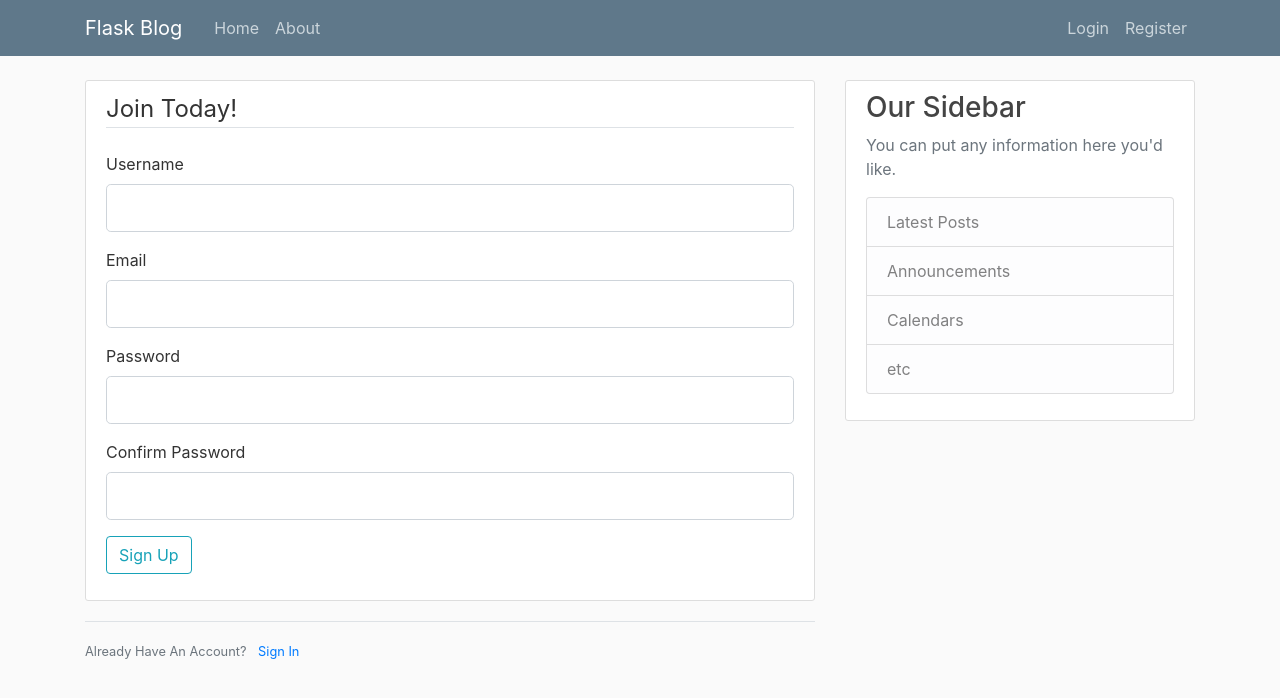
After one commit to iheathers/Flask_Project, a Flask app: page /register in a window 1280 px wide. The commit adds this page. Shown: the top 698 px of the page. Run offline with Flask 2, Linux system fonts and the light colour scheme; some libraries are stand-ins or nearby versions.

Commit message:
Add forms and user input

```diff
--- a/flaskblog.py
+++ b/flaskblog.py
@@ -1,5 +1,9 @@
-from flask import Flask, render_template, url_for
+from flask import Flask, render_template, url_for, flash, redirect
+from forms import RegistrationForm, LoginForm
+
 app = Flask(__name__)
+
+app.config['SECRET_KEY'] = 'a1ef7fc0a272150e113764b122e9d9a8'
 
 posts = [
     {
@@ -28,5 +32,25 @@ def home():
 def about():
     return render_template('about.html', title='About')
 
+@app.route('/register', methods=['GET', 'POST'])
+def register():
+    form = RegistrationForm()
+    if form.validate_on_submit():
+        flash(f'Account created for {form.username.data}!', 'success')
+        return redirect(url_for('home'))
+    return render_template('register.html', title='Register', form=form)
+
+
+@app.route('/login', methods=['GET', 'POST'])
+def login():
+    form = LoginForm()
+    if form.validate_on_submit():
+        if form.email.data == "admin@gmail.com" and form.password.data == "password":
+            flash(" You are logged in!", 'success')
+            return redirect(url_for('home'))
+        else:
+            flash("Login Unsuccessfull. Please check username and password.", 'danger')
+    return render_template('login.html', title='Login', form=form)
+
 if __name__ == '__main__':
     app.run(debug=True)
--- /dev/null
+++ b/forms.py
@@ -0,0 +1,27 @@
+from flask_wtf import FlaskForm
+from wtforms import StringField, PasswordField, SubmitField, BooleanField
+from wtforms.validators import DataRequired, Length, Email, EqualTo
+
+class RegistrationForm(FlaskForm):
+    username = StringField('Username',
+                            validators=[DataRequired(), Length(min=2, max=20)])
+
+    email = StringField('Email',
+                        validators=[DataRequired(), Email()])
+
+    password = PasswordField('Password', validators=[DataRequired()])
+
+    confirm_password = PasswordField('Confirm Password',
+                                    validators=[DataRequired(), EqualTo('password')])
+
+    submit = SubmitField('Sign Up')
+
+class LoginForm(FlaskForm):
+
+    email = StringField('Email',
+                        validators=[DataRequired(), Email()])
+
+    password = PasswordField('Password', validators=[DataRequired()])
+    remember = BooleanField('Remember Me')
+
+    submit = SubmitField('Login')
--- a/templates/layout.html
+++ b/templates/layout.html
@@ -26,13 +26,13 @@
             </button>
             <div class="collapse navbar-collapse" id="navbarToggle">
                 <div class="navbar-nav mr-auto">
-                <a class="nav-item nav-link" href="/">Home</a>
-                <a class="nav-item nav-link" href="/about">About</a>
+                <a class="nav-item nav-link" href="{{ url_for('home')}}">Home</a>
+                <a class="nav-item nav-link" href="{{ url_for('about') }}">About</a>
                 </div>
                 <!-- Navbar Right Side -->
                 <div class="navbar-nav">
-                <a class="nav-item nav-link" href="/login">Login</a>
-                <a class="nav-item nav-link" href="/register">Register</a>
+                <a class="nav-item nav-link" href="{{ url_for('login') }}">Login</a>
+                <a class="nav-item nav-link" href="{{ url_for('register') }}">Register</a>
                 </div>
             </div>
             </div>
@@ -42,6 +42,15 @@
     <main role="main" class="container">
         <div class="row">
             <div class="col-md-8">
+                {% with messages = get_flashed_messages(with_categories=true) %}
+                    {% if messages %}
+                        {% for category, message in messages %}
+                            <div class="alert alert-{{ category }}">
+                                {{ message }}
+                            </div>
+                        {% endfor %}
+                    {% endif %}
+                {% endwith %}
                 {% block content %}{% endblock %}
             </div>
             <div class="col-md-4">
--- /dev/null
+++ b/templates/register.html
@@ -0,0 +1,86 @@
+{% extends 'layout.html' %}
+{% block content %}
+    <div class="content-section">
+        <form action="" method="POST">
+            {{ form.hidden_tag() }}
+            <fieldset>
+                <legend class="border-bottom mb-4">Join Today!</legend>
+                <div class="form-group">
+                    {{ form.username.label(class="form-control-label") }}
+
+                    {% if form.username.errors %}
+                        {{ form.username(class="form-control form-control-lg is-invalid")}}
+                        <div>
+                        {% for error in form.username.errors %}
+                            <span>{{ error }}</span>
+                        {% endfor %}
+                        </div>
+                    {% else %}
+                        {{ form.username(class="form-control form-control-lg")}}
+                    {% endif %}
+                </div>
+
+                <div class="form-group">
+                    {{ form.email.label(class="form-control-label") }}
+
+                    {% if form.email.errors %}
+                        {{ form.email(class="form-control form-control-lg is-invalid")}}
+                        <div>
+                        {% for error in form.email.errors %}
+                            <span>{{ error }}</span>
+                        {% endfor %}
+                        </div>
+                    {% else %}
+                        {{ form.email(class="form-control form-control-lg")}}
+                    {% endif %}
+
+                </div>
+
+                <div class="form-group">
+                    {{ form.password.label(class="form-control-label") }}
+
+                    {% if form.password.errors %}
+                        {{ form.password(class="form-control form-control-lg is-invalid")}}
+                        <div>
+                        {% for error in form.password.errors %}
+                            <span>{{ error }}</span>
+                        {% endfor %}
+                        </div>
+                    {% else %}
+                        {{ form.password(class="form-control form-control-lg")}}
+                    {% endif %}
+
+                </div>
+
+                <div class="form-group">
+                    {{ form.confirm_password.label(class="form-control-label") }}
+
+                    {% if form.confirm_password.errors %}
+                        {{ form.confirm_password(class="form-control form-control-lg is-invalid")}}
+                        <div>
+                        {% for error in form.confirm_password.errors %}
+                            <span>{{ error }}</span>
+                        {% endfor %}
+                        </div>
+                    {% else %}
+                        {{ form.confirm_password(class="form-control form-control-lg")}}
+                    {% endif %}
+
+                </div>
+
+                <div class="form-group">
+                    {{ form.submit(class="btn btn-outline-info")}}
+                </div>
+
+            </fieldset>
+        </form>
+    </div>
+
+    <div class='border-top pt-3'>
+       <small class="text-muted">
+            Already Have An Account? <a class="ml-2" href="{{ url_for('login') }}">Sign In</a>
+       </small>
+    </div>
+
+
+{% endblock content %}
```
Also changed, not shown: templates/login.html (added, +67 -0 lines).
